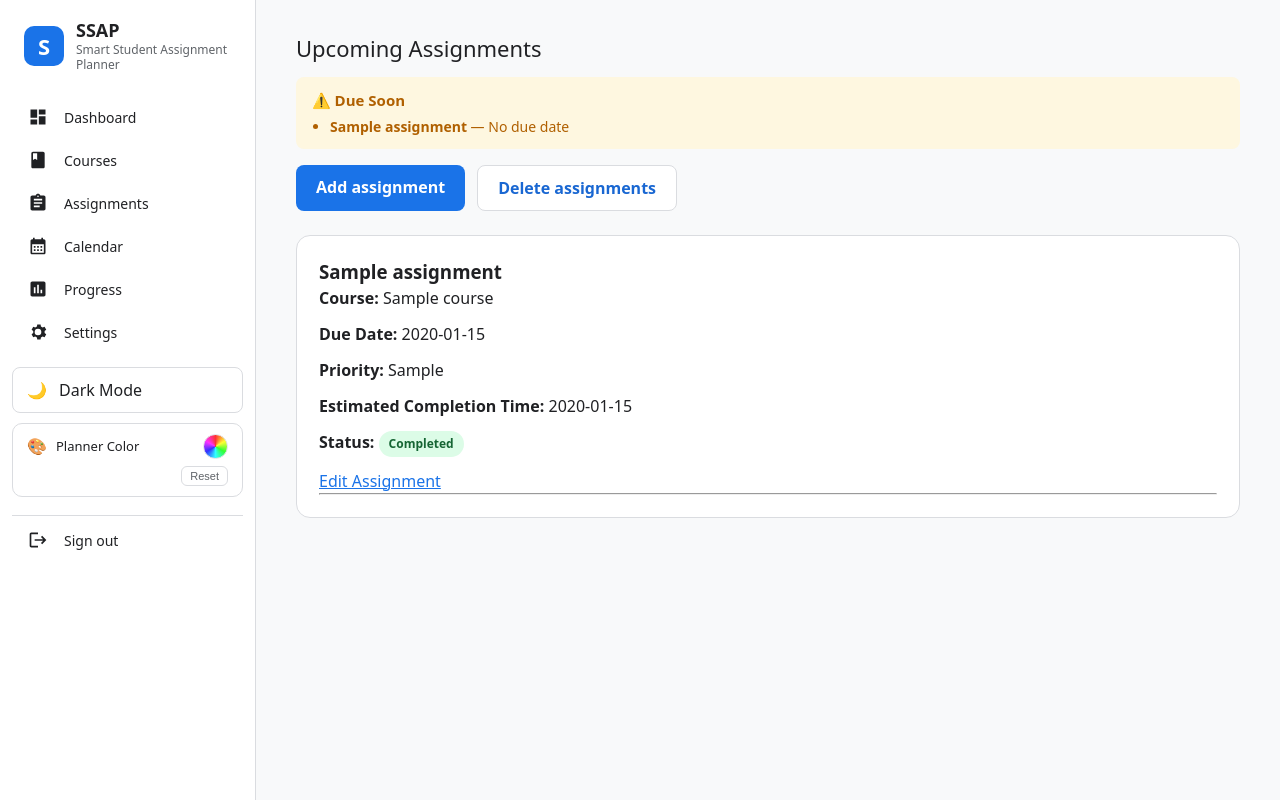
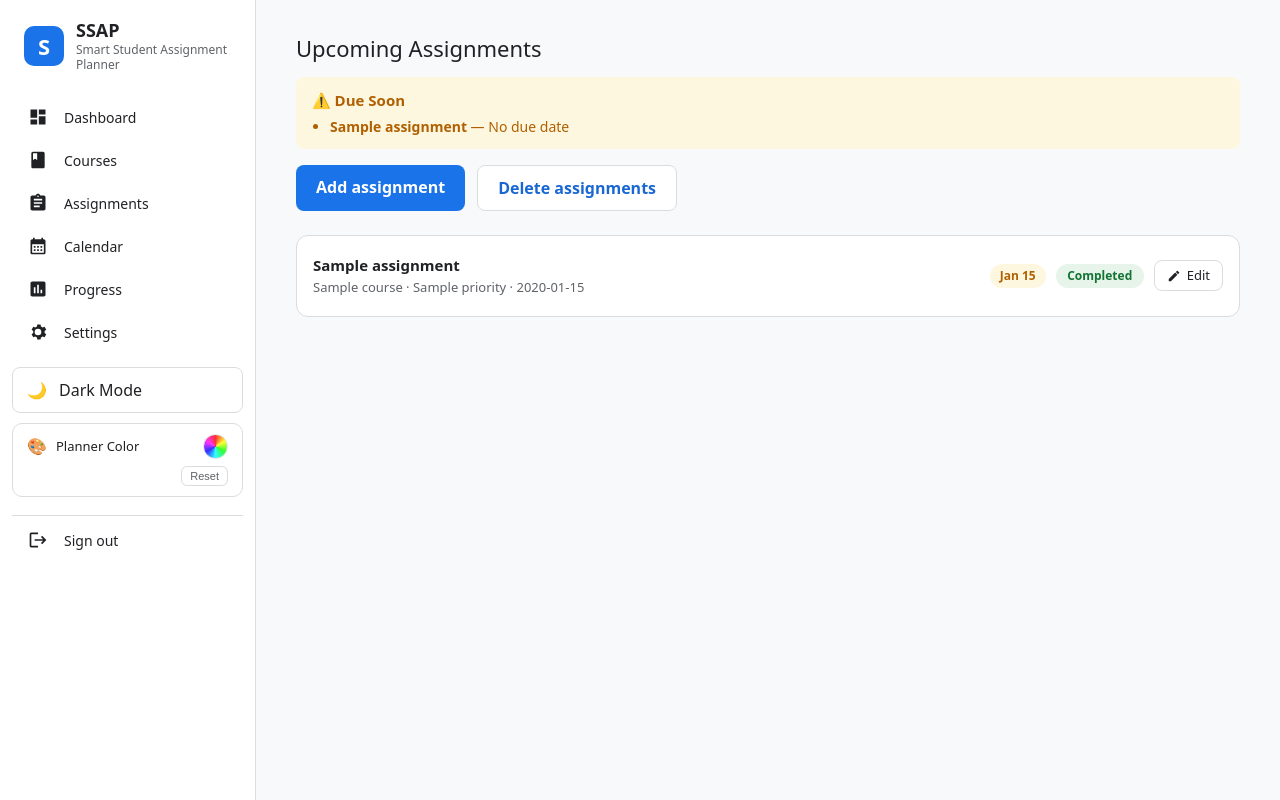
Before and after one commit to BhavyaSura/Smart-Student-Assignment-Planner, a Flask app: template templates/assignments/upcoming.html in a window 1280 px wide. Run offline with Flask 3, Linux system fonts and the light colour scheme; the visitor is signed in with stand-in values (Sample User, id 1); tables that the repository leaves empty hold one stand-in row (values such as "Sample post"); the template is opened without the code that fills it: values that come from a table or form of the project are taken from there, most other values are stand-ins (such as "Sample title", 1, 10 or a date in 2020); some libraries are stand-ins or nearby versions.

Commit message:
Add files via upload

```diff
--- a/features/dashboard/friendly_dates.py
+++ b/features/dashboard/friendly_dates.py
@@ -1,8 +1,10 @@
 """
 features/dashboard/friendly_dates.py -- turns "2026-11-20" into words
-like "Tomorrow" or "Saturday" so the dashboard is easier to read.
+like "Tomorrow" or "Saturday" so dates are easier to read.
 
-Use it in any template:  {{ assignment.due_date | friendly_date }}
+Use them in any template:
+    {{ assignment.due_date | friendly_date }}   ->  "Tomorrow"
+    {{ assignment.due_date | short_date }}      ->  "Nov 21"
 """
 from datetime import date, datetime
 from zoneinfo import ZoneInfo
@@ -43,3 +45,12 @@ def friendly_date(value):
     if 2 <= days <= 6:
         return due.strftime("%A")          # e.g. "Saturday"
     return f"{due.strftime('%b')} {due.day}"  # e.g. "Dec 3"
+
+
+@dashboard_bp.app_template_filter("short_date")
+def short_date(value):
+    # "2026-11-21" -> "Nov 21". Anything that isn't a date is shown as-is.
+    if _days_until(value) is None:
+        return value or ""
+    due = date.fromisoformat(str(value))
+    return f"{due.strftime('%b')} {due.day}"
--- /dev/null
+++ b/static/css/assignments.css
@@ -0,0 +1,156 @@
+/* =========================================================
+   assignments.css
+   Styles for the Upcoming Assignments page.
+   All colors come from theme.css, so dark mode and
+   Planner Color keep working.
+   ========================================================= */
+
+/* One card holding every assignment */
+.assignment-list {
+    list-style: none;
+    margin: 0;
+    padding: 4px 16px;
+    border: 1px solid var(--border);
+    border-radius: 12px;
+    background: var(--surface);
+}
+
+/* One compact row per assignment */
+.assignment-row {
+    display: flex;
+    align-items: center;
+    gap: 16px;
+    padding: 14px 0;
+    border-top: 1px solid var(--border);
+}
+
+.assignment-row:first-child {
+    border-top: none;
+}
+
+.assignment-main {
+    flex: 1;
+    min-width: 0;
+    display: flex;
+    flex-direction: column;
+    gap: 2px;
+}
+
+.assignment-title {
+    font-size: 15px;
+    color: var(--text);
+}
+
+.assignment-meta {
+    font-size: 13px;
+    color: var(--text-muted);
+}
+
+.assignment-side {
+    display: flex;
+    align-items: center;
+    gap: 10px;
+    flex-shrink: 0;
+}
+
+/* Due date chip ("Tomorrow · Nov 21") */
+.date-chip {
+    padding: 3px 10px;
+    border-radius: 999px;
+    font-size: 12px;
+    font-weight: 600;
+    white-space: nowrap;
+    background: var(--hover);
+    color: var(--text-muted);
+}
+
+.date-chip-soon {
+    background: var(--warning-bg);
+    color: var(--warning-text);
+}
+
+/* Status badges (SSAP-34) */
+.status-badge {
+    min-width: 88px;
+    padding: 3px 10px;
+    border-radius: 999px;
+    font-size: 12px;
+    font-weight: 600;
+    text-align: center;
+    white-space: nowrap;
+}
+
+.status-not-started {
+    background: var(--accent-light);
+    color: var(--accent-text);
+}
+
+.status-in-progress {
+    background: var(--warning-bg);
+    color: var(--warning-text);
+}
+
+.status-completed {
+    background: var(--success-bg);
+    color: var(--success-text);
+}
+
+/* Small outlined Edit button instead of a blue underlined link */
+.edit-button {
+    display: inline-flex;
+    align-items: center;
+    gap: 6px;
+    padding: 5px 12px;
+    border: 1px solid var(--border);
+    border-radius: 8px;
+    font-size: 13px;
+    font-weight: 500;
+    color: var(--text);
+    text-decoration: none;
+    background: var(--surface);
+    transition: background-color 0.15s ease, border-color 0.15s ease;
+}
+
+.edit-button svg {
+    width: 14px;
+    height: 14px;
+    fill: currentColor;
+}
+
+.edit-button:hover {
+    background: var(--hover);
+    border-color: var(--text-muted);
+}
+
+.edit-button:focus-visible {
+    outline: 2px solid var(--accent);
+    outline-offset: 2px;
+}
+
+/* Nothing to show */
+.assignment-empty {
+    padding: 24px;
+    border: 1px solid var(--border);
+    border-radius: 12px;
+    background: var(--surface);
+    text-align: center;
+    color: var(--text-muted);
+}
+
+.assignment-empty p {
+    margin: 0;
+}
+
+/* On a phone: the right side moves under the title */
+@media (max-width: 700px) {
+
+    .assignment-row {
+        flex-direction: column;
+        align-items: flex-start;
+        gap: 8px;
+    }
+
+    .assignment-side {
+        flex-wrap: wrap;
+    }
+}
--- a/templates/assignments/upcoming.html
+++ b/templates/assignments/upcoming.html
@@ -7,6 +7,11 @@
 #}
 
 {% extends "base.html" %}
+
+
+{% block extra_css %}
+<link rel="stylesheet" href="{{ url_for('static', filename='css/assignments.css') }}">
+{% endblock %}
 
 
 {% block content %}
@@ -46,191 +51,76 @@
 
 {% if assignments %}
 
+    <!-- All assignments in one card, one compact row each.
+         Styles are in static/css/assignments.css -->
+    <ul class="assignment-list">
 
-    {% for assignment in assignments %}
+        {% for assignment in assignments %}
 
+            {% set status_value = assignment.status or "Not Started" %}
+            {% set days = assignment.due_date | days_until %}
 
-        <div class="assignment-item">
+            <li class="assignment-row">
 
+                <!-- Left: title, then course / priority / time -->
+                <div class="assignment-main">
 
-            <h3>
-                {{ assignment.title }}
-            </h3>
+                    <strong class="assignment-title">{{ assignment.title }}</strong>
 
+                    <span class="assignment-meta">
+                        {{ assignment.course.name if assignment.course else 'No course' }}
+                        {% if assignment.priority %}
+                            · {{ assignment.priority }} priority
+                        {% endif %}
+                        {% if assignment.estimated_time %}
+                            · {{ assignment.estimated_time }}
+                        {% endif %}
+                    </span>
 
+                </div>
 
-            <p>
+                <!-- Right: due date, status, edit -->
+                <div class="assignment-side">
 
-                <strong>
-                    Course:
-                </strong>
+                    {# Orange when it's due in the next 2 days #}
+                    <span class="date-chip{% if days is not none and days <= 2 %} date-chip-soon{% endif %}">
+                        {% if assignment.due_date %}
+                            {{ assignment.due_date | friendly_date }}
+                            {% if days is not none and 0 <= days <= 6 %}
+                                · {{ assignment.due_date | short_date }}
+                            {% endif %}
+                        {% else %}
+                            No due date
+                        {% endif %}
+                    </span>
 
-                {% if assignment.course %}
-
-                    {{ assignment.course.name }}
-
-                {% else %}
-
-                    Not recorded
-
-                {% endif %}
-
-            </p>
-
-
-
-            <p>
-
-                <strong>
-                    Due Date:
-                </strong>
-
-                {% if assignment.due_date %}
-
-                    {{ assignment.due_date }}
-
-                {% else %}
-
-                    Not recorded
-
-                {% endif %}
-
-            </p>
-
-
-
-            <p>
-
-                <strong>
-                    Priority:
-                </strong>
-
-                {% if assignment.priority %}
-
-                    {{ assignment.priority }}
-
-                {% else %}
-
-                    Not recorded
-
-                {% endif %}
-
-            </p>
-
-
-
-            <p>
-
-                <strong>
-                    Estimated Completion Time:
-                </strong>
-
-                {% if assignment.estimated_time %}
-
-                    {{ assignment.estimated_time }}
-
-                {% else %}
-
-                    Not recorded
-
-                {% endif %}
-
-            </p>
-
-
-
-            {% set status_value =
-                assignment.status or "Not Started"
-            %}
-
-
-            <p>
-
-                <strong>
-                    Status:
-                </strong>
-
-
-                {% if status_value == "Completed" %}
-
-                    <span
-                        style="
-                            display: inline-block;
-                            padding: 4px 10px;
-                            border-radius: 999px;
-                            background: #dcfce7;
-                            color: #166534;
-                            font-size: 12px;
-                            font-weight: 600;
-                        "
-                    >
+                    {# SSAP-34: status badge colors now come from theme.css,
+                       so they also work in dark mode #}
+                    <span class="status-badge status-{{ status_value | lower | replace(' ', '-') }}">
                         {{ status_value }}
                     </span>
 
+                    <a class="edit-button"
+                       href="{{ url_for('assignments.assignment_details', assignment_id=assignment.id) }}"
+                       aria-label="Edit {{ assignment.title }}"
+                       title="Edit assignment">
+                        <svg viewBox="0 0 24 24" aria-hidden="true"><path d="M3 17.25V21h3.75L17.81 9.94l-3.75-3.75L3 17.25zM20.71 7.04a1 1 0 0 0 0-1.41l-2.34-2.34a1 1 0 0 0-1.41 0l-1.83 1.83 3.75 3.75 1.83-1.83z"/></svg>
+                        Edit
+                    </a>
 
-                {% elif status_value == "In Progress" %}
+                </div>
 
-                    <span
-                        style="
-                            display: inline-block;
-                            padding: 4px 10px;
-                            border-radius: 999px;
-                            background: #fef3c7;
-                            color: #92400e;
-                            font-size: 12px;
-                            font-weight: 600;
-                        "
-                    >
-                        {{ status_value }}
-                    </span>
+            </li>
 
+        {% endfor %}
 
-                {% else %}
-
-                    <span
-                        style="
-                            display: inline-block;
-                            padding: 4px 10px;
-                            border-radius: 999px;
-                            background: #dbeafe;
-                            color: #1d4ed8;
-                            font-size: 12px;
-                            font-weight: 600;
-                        "
-                    >
-                        {{ status_value }}
-                    </span>
-
-                {% endif %}
-
-            </p>
-
-
-
-            <a href="{{ url_for(
-                'assignments.assignment_details',
-                assignment_id=assignment.id
-            ) }}">
-                Edit Assignment
-            </a>
-
-
-            <hr>
-
-
-        </div>
-
-
-    {% endfor %}
-
+    </ul>
 
 {% else %}
 
-
-    <p>
-        No upcoming assignments.
-    </p>
-
+    <div class="assignment-empty">
+        <p>No upcoming assignments.</p>
+    </div>
 
 {% endif %}
 
```
